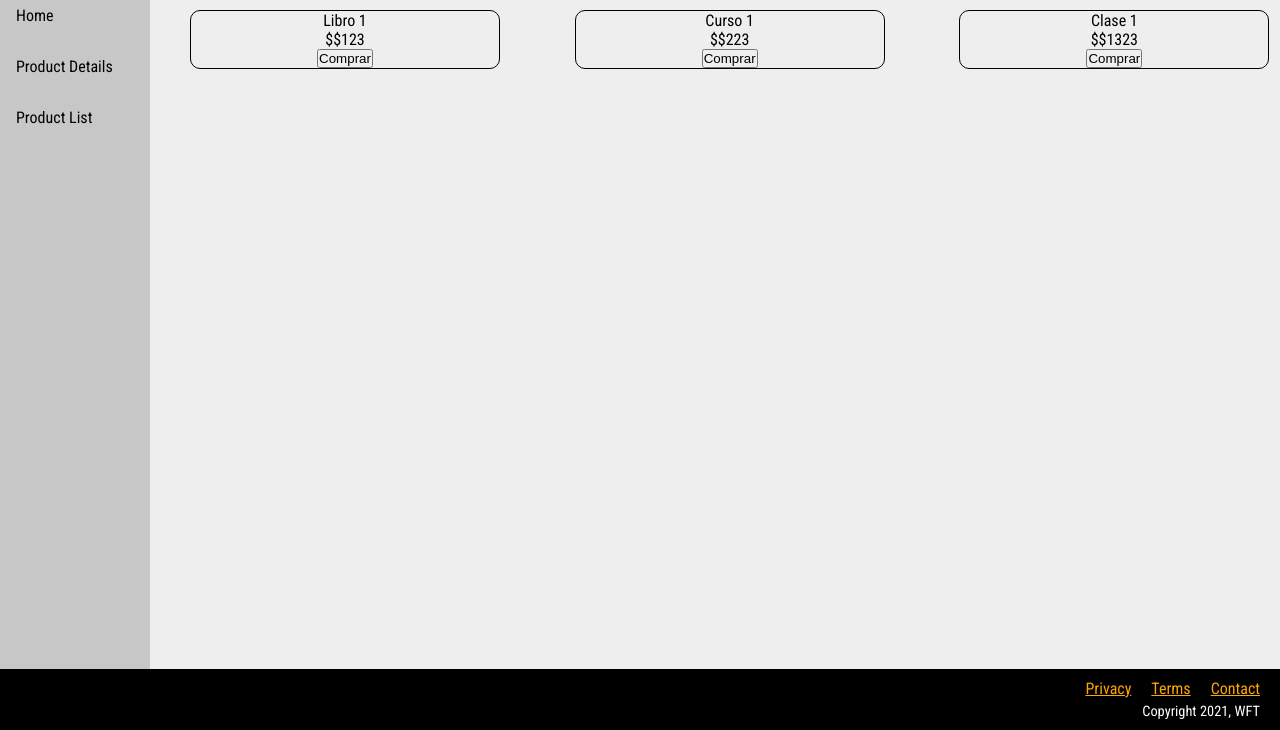
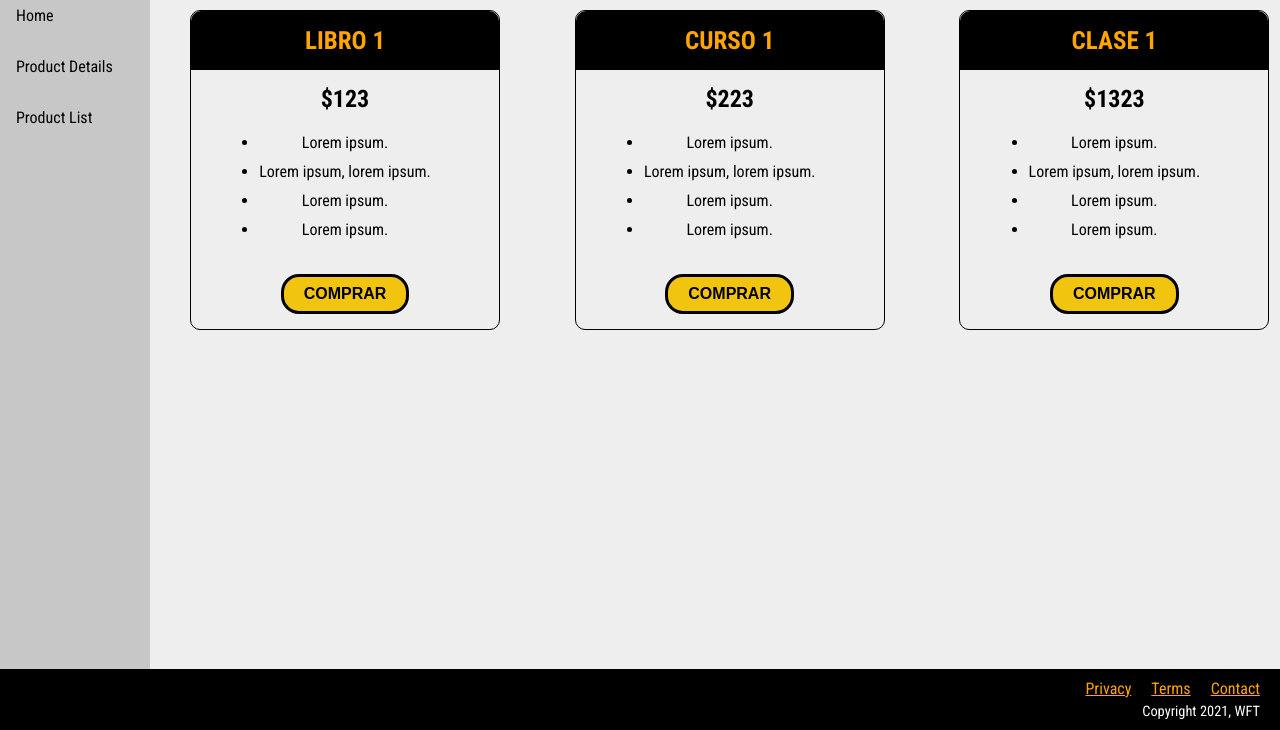
Before and after one commit to RooftopAcademy/agustin_tosco_compartido, a website: page html/product-list.html in a window 1280 px wide. Shown: the part 70-800 px from the top of the page. Drawn offline with Linux system fonts and the light colour scheme.

Commit message:
Modified views and productItem()

```diff
--- a/src/views/productItem.js
+++ b/src/views/productItem.js
@@ -1,9 +1,15 @@
 function productItem (product) {
     return `
         <div class="product">
-            <div>${product.name}</div>
-            <div>$${product.price}</div>
-            <button class="js-add-to-cart" data-product-id="${product.id}">
+            <div class="level">${product.name}</div>
+            <h2>${product.price}</h2>
+            <ul>
+                <li>Lorem ipsum.</li>
+                <li>Lorem ipsum, lorem ipsum.</li>
+                <li>Lorem ipsum.</li>
+                <li>Lorem ipsum.</li>
+            </ul>
+            <button class="btn js-add-to-cart" data-product-id="${product.id}">
                 Comprar
             </button>
         </div>
--- a/style/product-list.css
+++ b/style/product-list.css
@@ -103,8 +103,8 @@ body {
     flex-direction: column;
     align-items: center;
     text-align: center;
-    width: 310px;
-    margin: 0 5% 5% 5%;
+    min-width: 310px;
+    margin: 0 10px 10px 10px;
     border: 1px solid #000;
     border-radius: 10px;
 }
@@ -218,6 +218,7 @@ body {
         align-items: center;
         text-align: center;
         min-width: 310px;
+        max-width: 380px;
         margin: 0 10px 10px 10px;
         border: 1px solid #000;
         border-radius: 10px;
```
